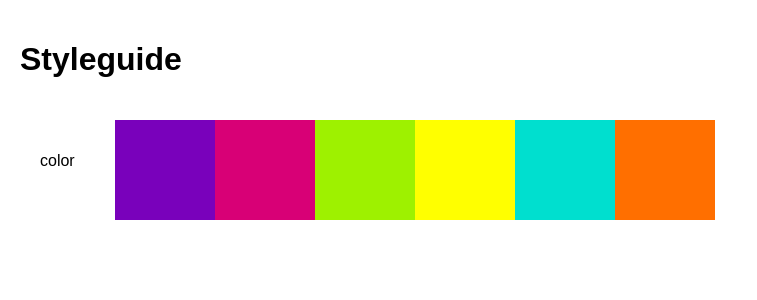
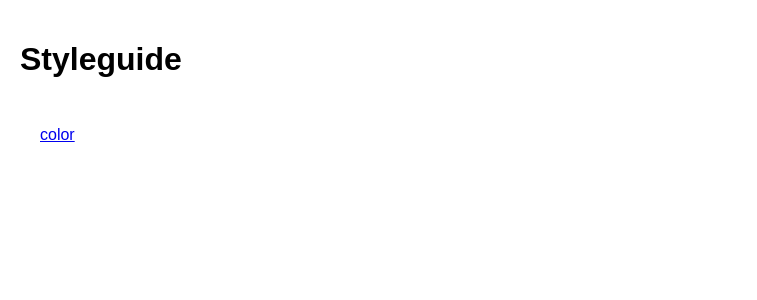
Before and after one commit to theerickramer/styleguide, a React (Create React App) app: page / in a window 1280 px wide. Shown: the top 300 px of the page, without its empty margins (0-757 px from the left). Built offline with nearby package versions, Linux system fonts and the light colour scheme.

Commit message:
react router

```diff
--- a/package.json
+++ b/package.json
@@ -7,6 +7,7 @@
     "npm-run-all": "^4.1.1",
     "react": "^15.6.1",
     "react-dom": "^15.6.1",
+    "react-router-dom": "^4.2.2",
     "react-scripts": "1.0.11"
   },
   "scripts": {
--- a/src/App.js
+++ b/src/App.js
@@ -1,4 +1,5 @@
 import React, { Component } from 'react';
+import { Link, Route } from 'react-router-dom';
 import Color from './color/Color';
 import './App.css';
 
@@ -9,11 +10,11 @@ class App extends Component {
         <h1>Styleguide</h1>
         <nav>
           <ul>
-            <li>color</li>
+            <li><Link to="/color">color</Link></li>
           </ul>
         </nav>
         <main>
-          <Color />
+          <Route path="/color" component={Color} />
         </main>
       </div>
     );
--- a/src/index.js
+++ b/src/index.js
@@ -1,8 +1,14 @@
 import React from 'react';
 import ReactDOM from 'react-dom';
+import { BrowserRouter } from 'react-router-dom';
 import './index.css';
 import App from './App';
 import registerServiceWorker from './registerServiceWorker';
 
-ReactDOM.render(<App />, document.getElementById('root'));
+ReactDOM.render(
+  <BrowserRouter>
+    <App />
+  </BrowserRouter>,
+  document.getElementById('root')
+);
 registerServiceWorker();
```
Also changed, not shown: 1 other file (tests, documents, lock files or other folders).
